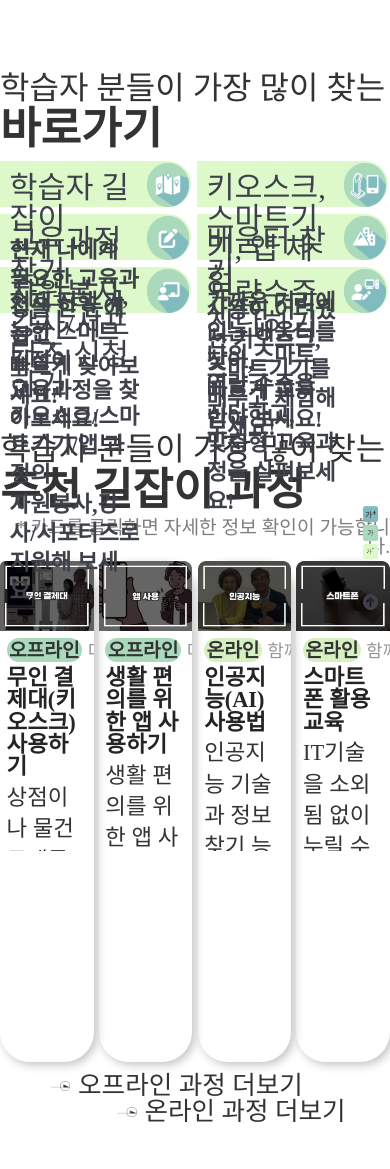
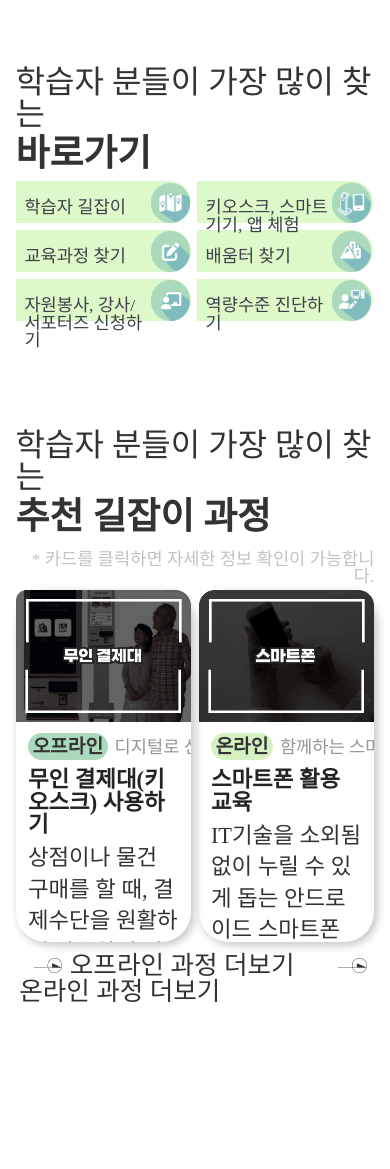
Before and after one commit to seoazoa/noinA, a plain HTML site: page index.html in a window 390 px wide. After the commit the page ends 1043 px from the top, so only its background shows below. Drawn offline with nearby package versions, Linux system fonts and the light colour scheme; a web font is replaced by a local one.

Commit message:
비쥬얼완료 반응형시작

```diff
--- a/css/seoa.css
+++ b/css/seoa.css
@@ -165,8 +165,7 @@ a {
 }
 
 .morebtn > img,
-.offlinemore,
-.onlinemore {
+.offlinemore{
   display: inline-block; /* img와 recommendmore를 inline-block으로 설정 */
   vertical-align: middle; /* 수직 중앙 정렬 */
   transition: transform 0.3s ease, font-weight 0.3s ease; /* 부드러운 변환 효과 */
--- a/css/seoa_responsive.css
+++ b/css/seoa_responsive.css
@@ -1 +1,133 @@
 @charset "utf-8";
+@media screen and (max-width: 768px) {
+  .shortcut .inner {
+    width: 100%;
+    padding: 10% 4%;
+  }
+  .sidebtn {
+    display: none;
+  }
+  .section-title {
+    font-family: "GangwonEduPowerExtraBoldA";
+    font-size: 2.3rem;
+    font-weight: 700;
+  }
+  .find {
+    font-family: "Pretendard-Regular";
+    font-size: 2rem;
+    color: #333;
+    padding-bottom: 1.5%;
+  }
+  .shortcutbtn > li {
+    width: calc(100% / 2 - 1%);
+    height: 100%;
+  }
+  .shortbtnti {
+    position: absolute;
+    top: 27%;
+    left: 0;
+    width: 100%;
+    height: 100%;
+    z-index: 9;
+    font-family: "GangwonEduPowerExtraBoldA";
+    font-size: 1.1rem;
+    color: #3e4149;
+  }
+  .shortcon {
+    display: none;
+  }
+  /* recommend */
+  .recommend .inner {
+    width: 100%;
+    padding: 10% 4%;
+  }
+  .recommend > .inner > ul > li {
+    width: calc(100% / 2 - 1%);
+    height: 100%;
+    min-height: 300px;
+    border-radius: 30px;
+    box-shadow: 3px 3px 10px 0px #c3c3c3;
+  }
+  .recommend > .inner > ul > li:nth-child(2) {
+    display: none;
+  }
+  .recommend > .inner > ul > li:nth-child(3) {
+    display: none;
+  }
+  .gangbox {
+    padding: 7%;
+    cursor: pointer;
+    /* background-color: aquamarine; */
+    width: 100%;
+    max-height: 217px;
+    overflow-y: auto;
+    overflow-x: auto;
+  }
+  .btnmore {
+    margin-top: 3%;
+  }
+  .morebtn {
+    /* text-align:left; */
+    margin-bottom: 1.3%;
+    margin-left: 5%;
+    cursor: pointer; /* 마우스 오버 시 커서 변경 */
+  }
+  .morebtn2 {
+    /* text-align:left; */
+    margin-bottom: 1.3%;
+    margin-left: 11%;
+    cursor: pointer; /* 마우스 오버 시 커서 변경 */
+  }
+
+  .morebtn > img,
+  .offlinemore {
+    display: inline-block; /* img와 recommendmore를 inline-block으로 설정 */
+    vertical-align: middle; /* 수직 중앙 정렬 */
+    transition: transform 0.3s ease, font-weight 0.3s ease; /* 부드러운 변환 효과 */
+  }
+  .morebtn2 > img,
+  .onlinemore {
+    display: inline-block; /* img와 recommendmore를 inline-block으로 설정 */
+    vertical-align: middle; /* 수직 중앙 정렬 */
+    transition: transform 0.3s ease, font-weight 0.3s ease; /* 부드러운 변환 효과 */
+  }
+
+  .morebtn > img {
+    width: 8%;
+    transition: transform 0.3s ease; /* img 변환에 대한 부드러운 효과 */
+  }
+  .morebtn2 > img {
+    width: 8%;
+    transition: transform 0.3s ease; /* img 변환에 대한 부드러운 효과 */
+  }
+
+  .offlinemore,
+  .onlinemore {
+    font-family: "Pretendard-Regular";
+    font-size: 1.6rem;
+    font-weight: 500;
+    color: #333;
+    margin-left: 1%; /* img와 recommendmore 사이 간격 */
+    transition: font-weight 0.3s ease; /* 폰트 굵기 변환에 대한 부드러운 효과 */
+  }
+
+  /* 마우스 오버 효과 */
+  .morebtn:hover img {
+    transform: translateX(10px); /* img를 오른쪽으로 10px 이동 */
+  }
+  .morebtn2:hover img {
+    transform: translateX(10px); /* img를 오른쪽으로 10px 이동 */
+  }
+
+  .morebtn:hover .offlinemore {
+    font-weight: bold; /* recommendmore의 폰트 굵기를 bold로 변경 */
+  }
+  .morebtn2:hover .onlinemore {
+    font-weight: bold; /* recommendmore의 폰트 굵기를 bold로 변경 */
+  }
+  .card {
+    font-size: 1.1rem;
+    margin-top: 3%;
+    color: #c2c2c2;
+  }
+}
```
